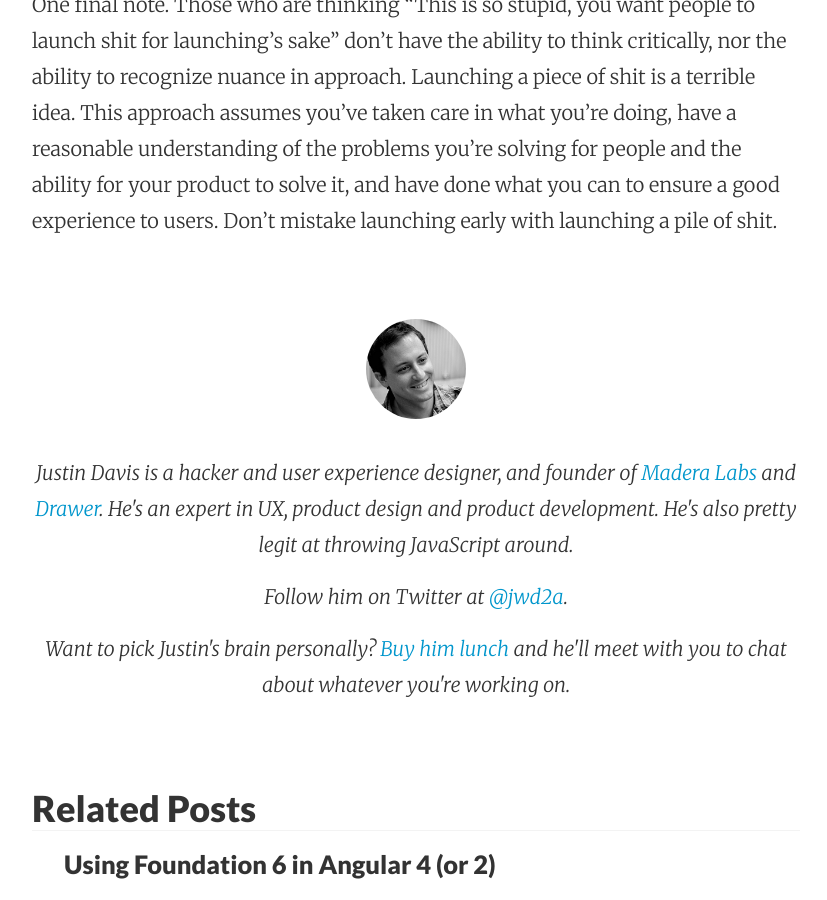
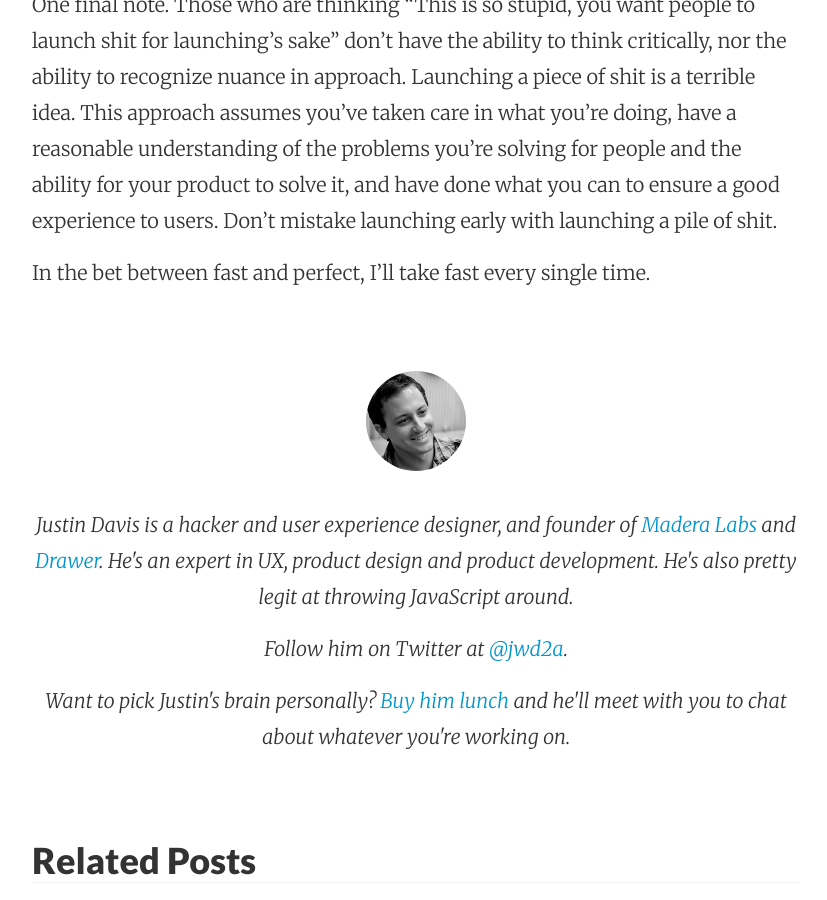
Before and after one commit to jwd2a/justindav.is, a Jekyll site: the page built from _posts/2017/2017-06-16-you-dont-need-to-get-it-all-right.md, in a window 1280 px wide and 900 px high, scrolled down 2912 px. Shown: the whole window, without its empty margins (224-1051 px from the left). Built offline with Jekyll 4.4.1, drawn with Linux system fonts in a browser that asks for light colours; nearby versions of some CDN libraries; some web fonts are replaced.

Commit message:
Few edits

```diff
--- a/_posts/2017/2017-06-16-you-dont-need-to-get-it-all-right.md
+++ b/_posts/2017/2017-06-16-you-dont-need-to-get-it-all-right.md
@@ -11,9 +11,9 @@
 
 This issue can be tracked to a number of causes:
 
-- *Culture of Perfectionism*: I know, everyone hears all the Steve Jobs quotes about everything needing to be perfect, and they latch onto it, thinking that if they adopt this attitude, they'll be Jobs reincarnate. Wrong. Even if the stories about Jobs were true, it's such a rare exeception that it's foolish to use as a standard. Many more companies have failed because they ran out of money buying polish than have companies failed because they had to fix a few dings.
-- *IT Protectionism*: Launching earlier and setting yourself up to iterate toward perfect requires an extraordinarily level of cooperation across the organization. This is more cultural than anything. When IT departments remain protectionist about their systems, putting up artificial barriers ("We can only deploy every other Thursday, because [mumbling]") or refusing to work with product and business to find ways to get to answers more quickly, it's poison. This self-preservation is all about maintaining power and protecting turf, an attitude that will sink a product incredibly fast.
-- *Lack of Appropriate Operations*: Getting practical here, launching a product and iterating toward the _right_ product requires that you have systems in place for incorporating feedback (user and business) and getting it back out the door quickly. Speed of that cycle is everything. If you don't have [the right devops environment][devopspost] set up, you're restricting yourself from being able to work as quickly as you need to.
+- **Culture of Perfectionism**: I know, everyone hears all the Steve Jobs quotes about everything needing to be perfect, and they latch onto it, thinking that if they adopt this attitude, they'll be Jobs reincarnate. Wrong. Even if the stories about Jobs were true, it's such a rare exeception that it's foolish to use as a standard. Many more companies have failed because they ran out of money buying polish than have companies failed because they had to fix a few dings.
+- **IT Protectionism**: Launching earlier and setting yourself up to iterate toward perfect requires an extraordinarily level of cooperation across the organization. This is more cultural than anything. When IT departments remain protectionist about their systems, putting up artificial barriers ("We can only deploy every other Thursday, because [mumbling]") or refusing to work with product and business to find ways to get to answers more quickly, it's poison. This self-preservation is all about maintaining power and protecting turf, an attitude that will sink a product incredibly fast.
+- **Lack of Appropriate Operations**: Getting practical here, launching a product and iterating toward the _right_ product requires that you have systems in place for incorporating feedback (user and business) and getting it back out the door quickly. Speed of that cycle is everything. If you don't have [the right devops environment][devopspost] set up, you're restricting yourself from being able to work as quickly as you need to.
 
 There are probably more, but these three are huge ones that I see on a daily basis.
 
@@ -27,6 +27,8 @@
 
 One final note. Those who are thinking "This is so stupid, you want people to launch shit for launching's sake" don't have the ability to think critically, nor the ability to recognize nuance in approach. Launching a piece of shit is a terrible idea. This approach assumes you've taken care in what you're doing, have a reasonable understanding of the problems you're solving for people and the ability for your product to solve it, and have done what you can to ensure a good experience to users. Don't mistake launching early with launching a pile of shit.
 
+In the bet between fast and perfect, I'll take fast every single time.
+
 [devopspost]: http://justindavis.co/2017/06/07/great-products-need-great-devops/
 [fcp]: http://firstchairpartners.com
 [rh]: https://venturebeat.com/2011/03/15/reid-hoffman-10-rules-of-entrepreneurship/
```
